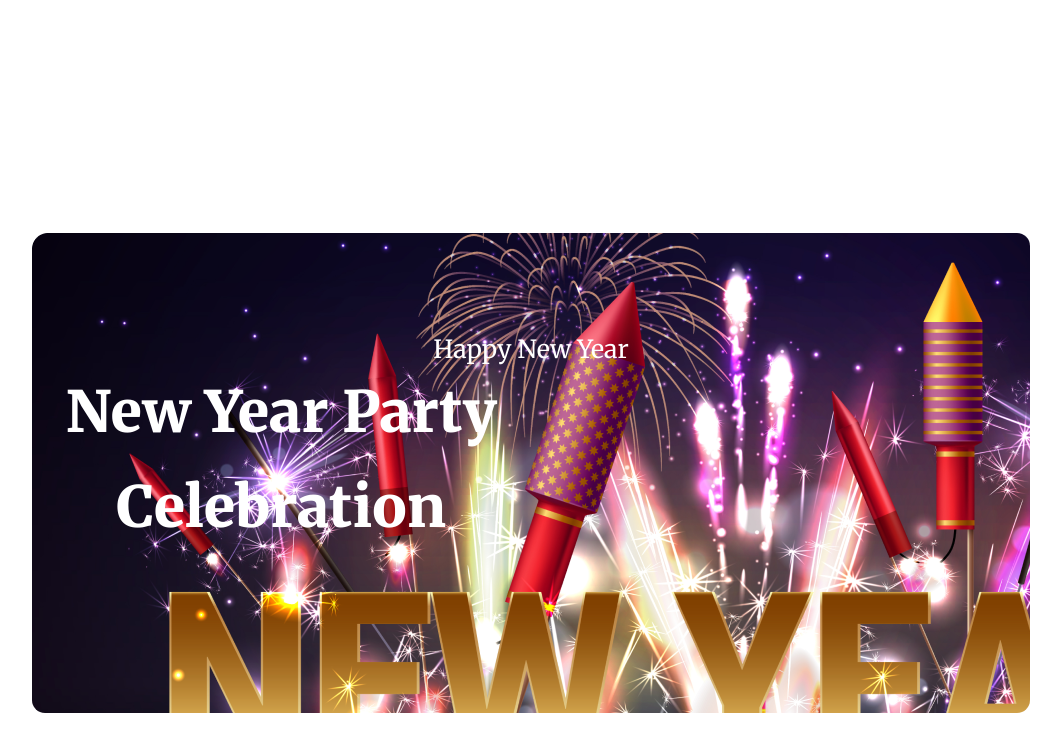
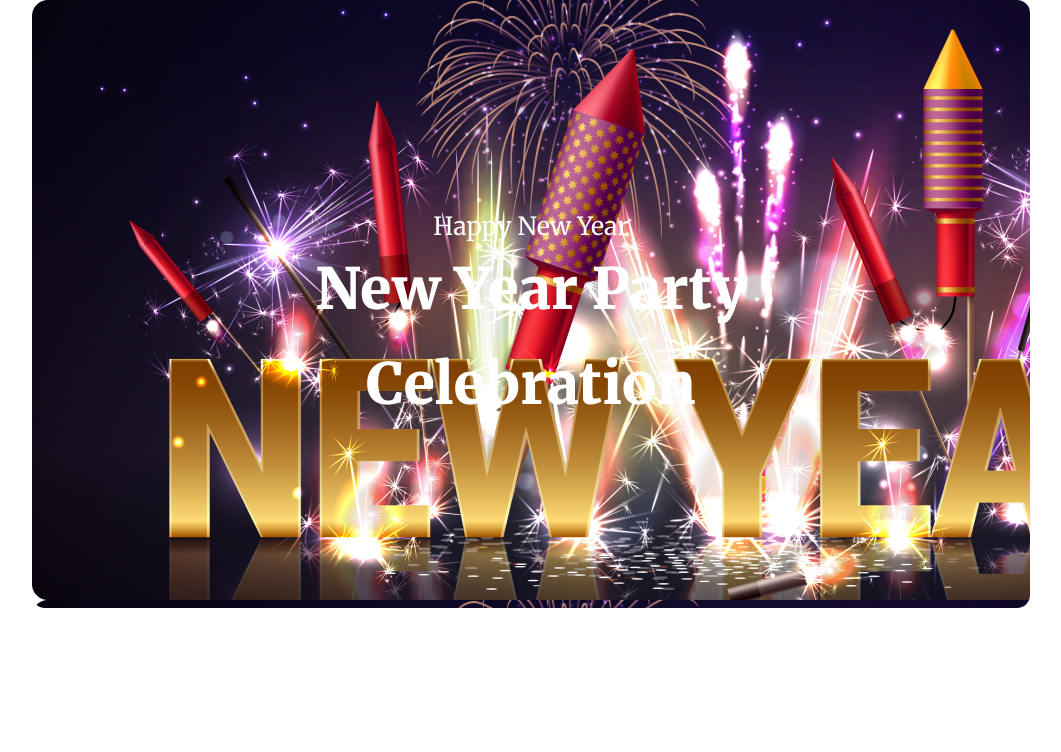
Before and after one commit to imran2024bd/b9-a1, a plain HTML site: page index.html in a window 1280 px wide. Shown: the whole page, without its empty margins (109-1170 px from the left). Drawn offline with Linux system fonts and the light colour scheme.

Commit message:
heading complete

```diff
--- a/styles/style.css
+++ b/styles/style.css
@@ -13,31 +13,32 @@
 
 .banner {
     background-image: url("../resources/BannerImage.png");
-    width: 1043px;
-    height: 480px;
+    width: 1320px;
+    height: 608px;
     flex-shrink: 0;
     border-radius: 13px;
+    display: flex;
 }
 
 .banner .banner-text {
-    margin-top: 233px;
+    margin: 110px auto;
     padding-top: 100px;
+    text-align: center;
+    font-family: Merriweather;
+    gap: 16px;
+
 }
 
 .banner .banner-text h3 {
     color: #FFF;
-    text-align: center;
-    font-family: Merriweather;
     font-size: 25px;
     font-style: normal;
-    font-weight: 400;
+    font-weight: 316;
     line-height: normal;
 }
 
 .banner .banner-text p {
     color: #FFF;
-    text-align: center;
-    font-family: Merriweather;
     width: 499px;
     font-size: 57px;
     font-style: normal;
```
Also changed, not shown: index.html (+0 -1 lines).
